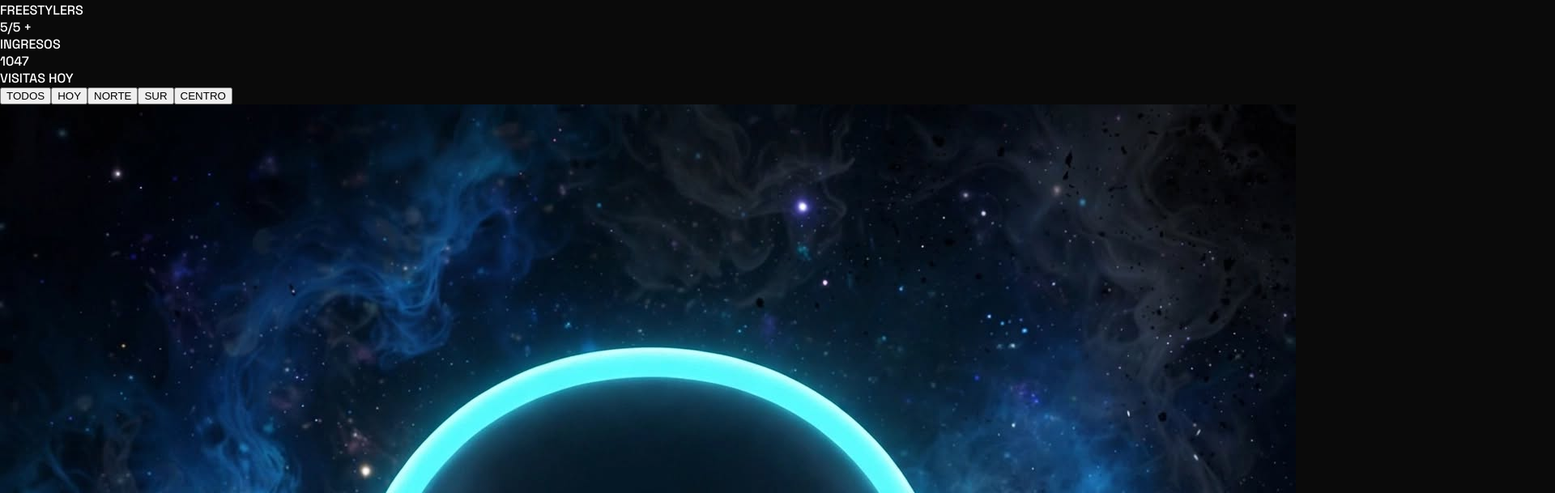
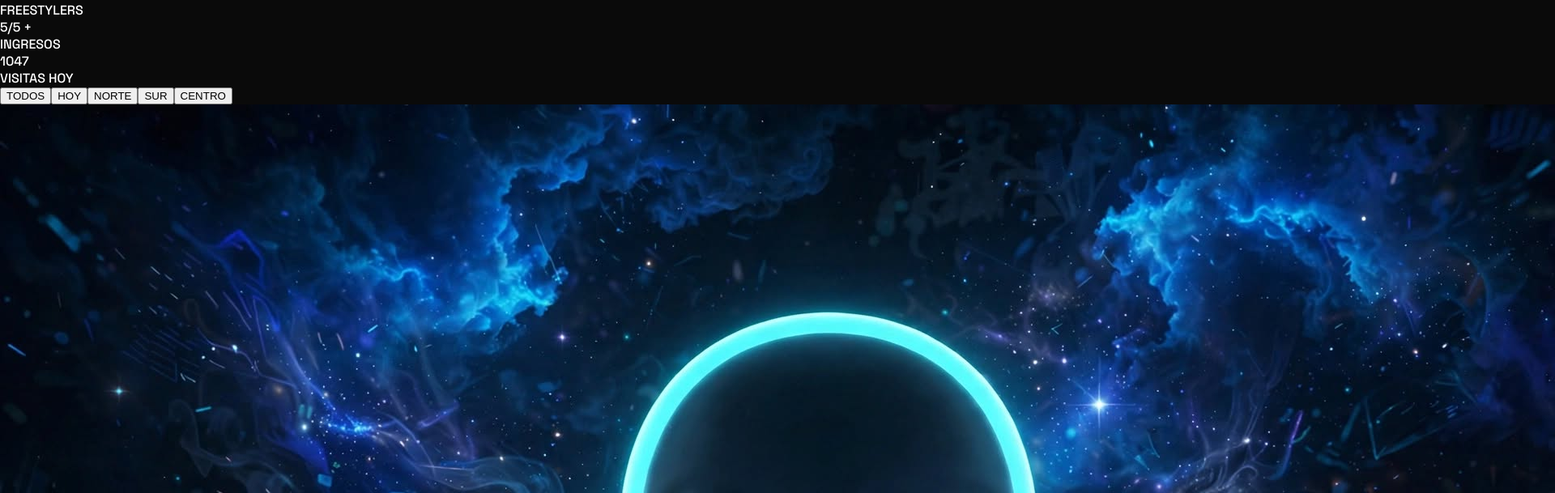
Before and after one commit to luirapero-web/aca-pe-snowy, a Next.js app: page / in a window 1280 px wide. Shown: the part 327-936 px from the top of the page at 81% size, 1920 px wide, since content can reach past the window. Built offline with nearby package versions, Linux system fonts and the light colour scheme.

Commit message:
Actualizar page.tsx

```diff
--- a/app/page.tsx
+++ b/app/page.tsx
@@ -2,7 +2,7 @@
 import { useState } from "react"
 
 const PLAZAS = [
-  {id:1, distrito:"JESÚS MARÍA", tag:"DESTACADA", estado:"VERIFICADO", live:true, nombre:"CLASIFICATORIA 08", hora:"Sab 4:30PM", host:"Natan - ZK", lugar:"JESÚS MARÍA", tipo:"PRO", visitas:126, img: "/plazas/campito.webp", data:{LUGAR:"CAMPO DE MARTE - ENTRADA AV. SALAVERRY", HORA:"4:30 PM", INSCRIPCION:"5 - 7 SOLES", HOST:"NATAN - ZK", JURADOS:"LOA - KEDRIC - BEEF", RESULTADO:"100 SOLES + CUPO"}},
+  {id:1, distrito:"JESÚS MARÍA", tag:"DESTACADA", estado:"VERIFICADO", live:true, nombre:"CLASIFICATORIA 08", hora:"Sab 4:30PM", host:"Natan - ZK", lugar:"JESÚS MARÍA", tipo:"PRO", visitas:126, img: "/plazas/cdmacape.webp", data:{LUGAR:"CAMPO DE MARTE - ENTRADA AV. SALAVERRY", HORA:"4:30 PM", INSCRIPCION:"5 - 7 SOLES", HOST:"NATAN - ZK", JURADOS:"LOA - KEDRIC - BEEF", RESULTADO:"100 SOLES + CUPO"}},
   {id:2, distrito:"MIRAFLORES", tag:"", estado:"VERIFICADO", live:true, nombre:"PARQUE KENNEDY", hora:"Dom 4PM", host:"@lacalle", lugar:"Miraflores", tipo:"OPEN", visitas:89, img:"https://images.unsplash.com/photo-1470229722913-7c0e2dbbafd3?w=800", data:{LUGAR:"Parque Kennedy", HORA:"4:00 PM", INSCRIPCION:"GRATIS", HOST:"JOTA FLOW", JURADOS:"POR CONFIRMAR", RESULTADO:"50 SOLES"}},
   {id:3, distrito:"SMP", tag:"", estado:"VERIFICADO", live:false, nombre:"PLAZA DE ARMAS SMP", hora:"Vie 5PM", host:"@zcrank", lugar:"SMP", tipo:"UNDER", visitas:56, img:"https://images.unsplash.com/photo-1518831959646-742a3a5b6f6b?w=800", data:{LUGAR:"Plaza de Armas SMP", HORA:"5:00 PM", INSCRIPCION:"3 SOLES", HOST:"MC CALLE", JURADOS:"VITTO - KAOS", RESULTADO:"70 SOLES"}},
   {id:4, distrito:"CENTRO DE LIMA", tag:"DESTACADA", estado:"VERIFICADO", live:true, nombre:"ALAMEDA CHABUCA", hora:"Sab 3PM", host:"@mcperu", lugar:"Centro de Lima", tipo:"SEMI", visitas:102, img:"https://images.unsplash.com/photo-1501281668745-f7f57925c3b4?w=800", data:{LUGAR:"Alameda Chabuca", HORA:"3:00 PM", INSCRIPCION:"4 SOLES", HOST:"LUCAS", JURADOS:"LEO - CHINO", RESULTADO:"80 SOLES"}},
```
